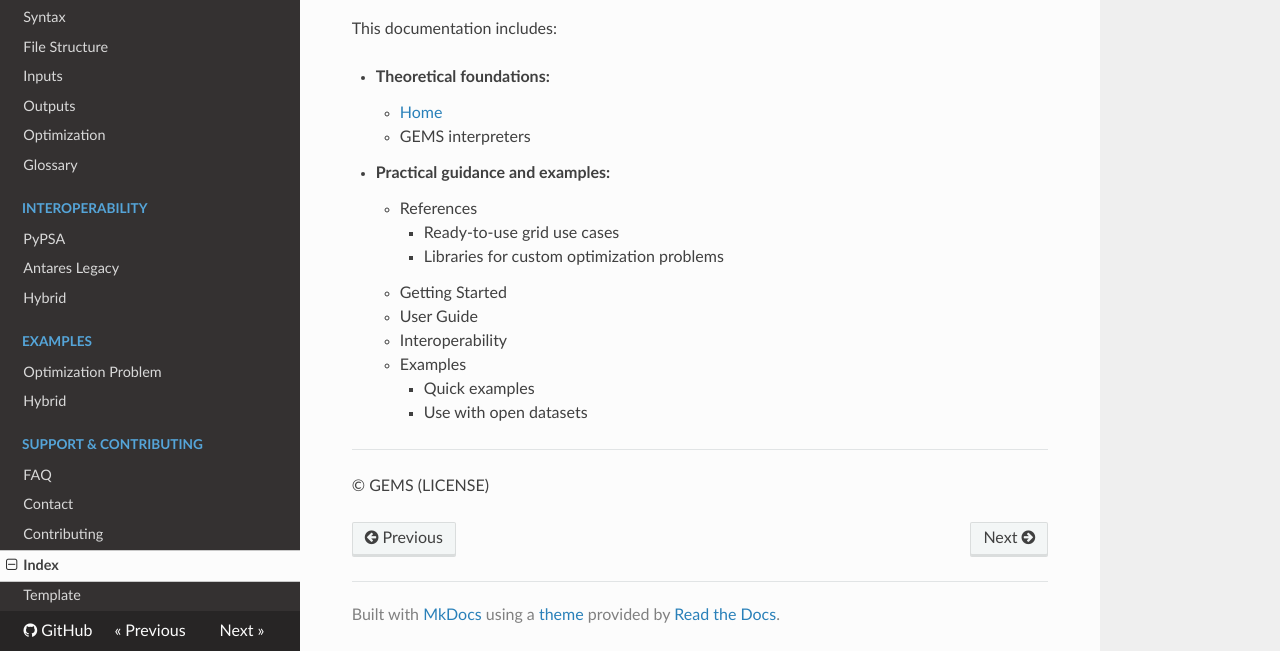
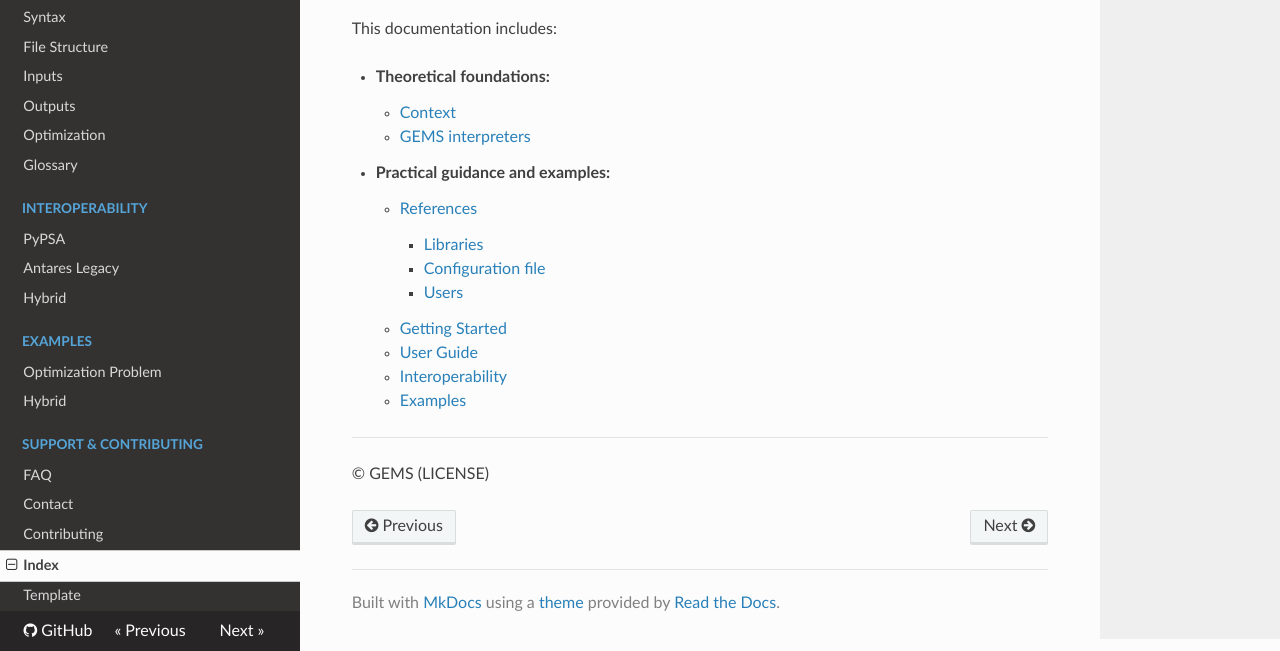
Before and after one commit to AntaresSimulatorTeam/GEMS, an MkDocs documentation site: the page built from doc/index.md, in a window 1280 px wide and 900 px high, scrolled down 675 px, cut to the strip 249-900 px from the top of the window. Built offline with MkDocs 1.6.1, drawn with Linux system fonts in a browser that asks for light colours; nearby versions of some CDN libraries.

Commit message:
put links to md files

```diff
--- a/doc/index.md
+++ b/doc/index.md
@@ -25,19 +25,18 @@ Sample libraries are continually provided to help you create your own optimizati
 This documentation includes:
 
 - **Theoretical foundations:**
-    - [Home](Home/Main_Home/0_home_page.md)
-    - GEMS interpreters
+    - [Context](0_Home/1_context_GEMS.md)
+    - [GEMS interpreters](1_Overview/GEMS Interpreters/1_gemspy.md)
 
 - **Practical guidance and examples:**
-    - References
-        - Ready-to-use grid use cases
-        - Libraries for custom optimization problems
-    - Getting Started
-    - User Guide
-    - Interoperability
-    - Examples
-        - Quick examples
-        - Use with open datasets
+    - [References](1_Overview/References/1_Classification.md)
+        - [Libraries](1_Overview/References/2_Libraries.md)
+        - [Configuration file](1_Overview/References/3_Configuration file.md)
+        - [Users](1_Overview/References/4_Users.md)
+    - [Getting Started](2_Getting Started/1_installation.md)
+    - [User Guide](3_User Guide/1_syntax.md)
+    - [Interoperability](4_Interoperability/1_pypsa.md)
+    - [Examples](5_Examples/1_optimization_problem.md)
 
 ---
 
```
